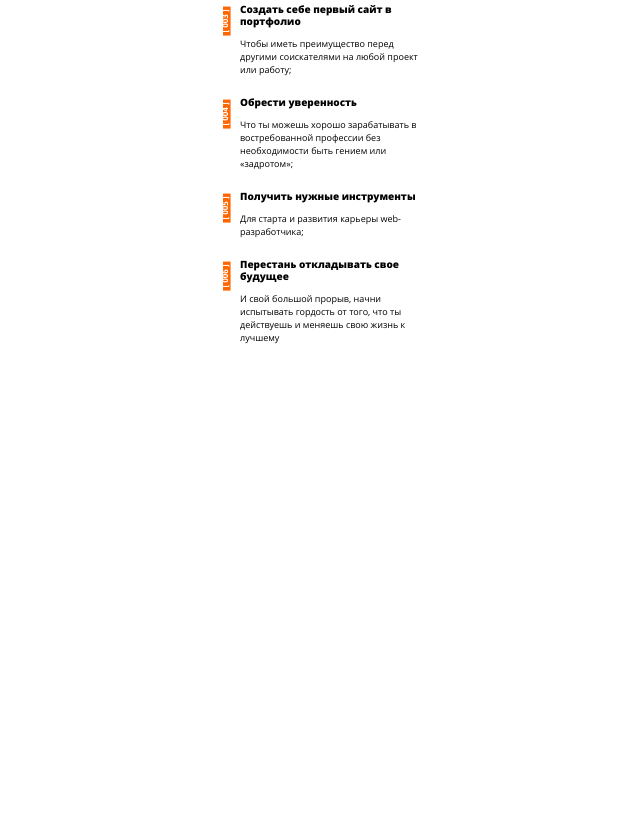
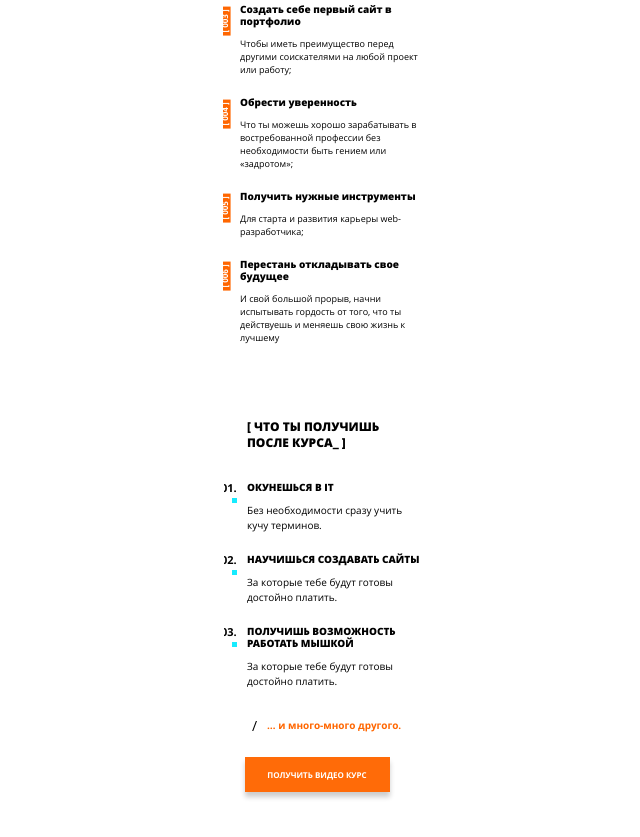
Before and after one commit to arthurtheking/tripwire, a website: page src/index.html in a window 1280 px wide. Shown: the part 8322-9159 px from the top of the page, without its empty margins (323-963 px from the left). Before the commit the page ends 8741 px from the top, so only its background shows below. Drawn offline with Linux system fonts and the light colour scheme; files that its build step writes are made by us from their sources.

Commit message:
added sec 15 320

```diff
--- a/src/index.html
+++ b/src/index.html
@@ -290,6 +290,25 @@
             </ol>
         </div>
     </div>
+    <div class="wrapper_o">
+        <div class="container_o">
+            <article class="article_o">
+                <h3 class="title_o">[ Что ты получишь после курса_ ]</h3>
+                <ol class="list_o">
+                    <li class="list-item_o"><h6>Окунешься в IT</h6>
+                        Без необходимости сразу учить кучу терминов.
+                        </li>
+                    <li class="list-item_o"><h6>Научишься создавать сайты</h6>
+                        За которые тебе будут готовы достойно платить.</li>
+                    <li class="list-item_o"><h6>Получишь возможность работать мышкой</h6>
+                        За которые тебе будут готовы достойно платить.</li>
+                </ol>
+                <p class="text_o">… и много-много другого.</p>
+                <a href="#" class="link_buy_o">Получить видео курс</a>
+            </article>
+            <img src="./img/working.jpg" alt="Working man">
+        </div>
+    </div>
 </body>
 
 </html>
--- /dev/null
+++ b/src/sass/components/_section_o.scss
@@ -0,0 +1,118 @@
+.wrapper_o {
+    min-width: 320px;
+    color: #000000;
+    font-family: 'Open Sans', sans-serif;
+}
+.container_o {
+    width: 300px;
+    margin-left: auto;
+    margin-right: auto;
+    padding-bottom: 45px;
+}
+.container_o>img {
+    display: none;
+}
+.title_o {
+    font-size: 12px;
+    line-height: 16px;
+    font-weight: 900;
+    text-transform: uppercase;
+    width: 140px;
+    margin-left: auto;
+    margin-right: auto;
+    margin-bottom: 30px;
+}
+.list_o {
+    counter-reset: heading;
+    list-style: none;
+    margin-bottom: 30px;
+    padding: 0;
+}
+.list-item_o {
+    position: relative;
+    width: 175px;
+    margin-left: 80px;
+}
+.list-item_o:nth-last-of-type(n+2) {
+    margin-bottom: 20px;
+}
+.list-item_o>h6 {
+    font-weight: 900;
+    text-transform: uppercase;
+    margin: 0;
+    padding: 0;
+    margin-bottom: 10px;
+    position: relative;
+}
+.list-item_o::before {
+    counter-increment: heading;
+    content: "0" counter(heading) ". ";
+    position: absolute;
+    top: 0px;
+    left: -26px;
+    font-weight: 700;
+    font-size: 11px;
+    line-height: 13px;
+}
+.list-item_o>h6::before {
+    content: '';
+    display: inline-block;
+    position: absolute;
+    width: 10px;
+    height: 20px;
+    left: -33px;
+    top: -5px;
+    background-color: #ffffff;
+}
+.list-item_o>h6::after {
+    position: absolute;
+    content: '';
+    width: 5px;
+    height: 5px;
+    display: inline-block;
+    left: -15px;
+    top: 17px;
+    background-color: #16ebfe;
+}
+.text_o {
+    font-size: 10px;
+    line-height: 13px;
+    font-weight: 700;
+    color: #ff6600;
+    width: 220px;
+    margin-left: 100px;
+    position: relative;
+    margin-bottom: 25px;
+}
+.text_o::before {
+    content: '/';
+    font-size: 14px;
+    line-height: 16px;
+    position: absolute;
+    left: -15px;
+    top: -1px;
+    color: #000000;
+    font-weight: 400;
+}
+.link_buy_o {
+    width: 145px;
+    color: #fff;
+    font-weight: 700;
+    text-transform: uppercase;
+    font-size: 8px;
+    line-height: 35px;
+    height: 35px;
+    background-color: #ff6b08;
+    display: flex;
+    justify-content: center;
+    text-align: center;
+    margin-left: auto;
+    margin-right: auto;
+    transition-duration: 300ms;
+    box-shadow: 0px 5px 5px 0px rgba(0,0,0,0.2);
+  }
+  .link_buy_o:hover {
+    color: #fff;
+    background-color: #11a8b6;
+    text-decoration: none;
+  }
--- a/src/sass/main.scss
+++ b/src/sass/main.scss
@@ -17,3 +17,4 @@
 @import "./components/_section_l.scss";
 @import "./components/_section_m.scss";
 @import "./components/_section_n.scss";
+@import "./components/_section_o.scss";
```
Also changed, not shown: build/css/stylesheet.css, build/index.html.
